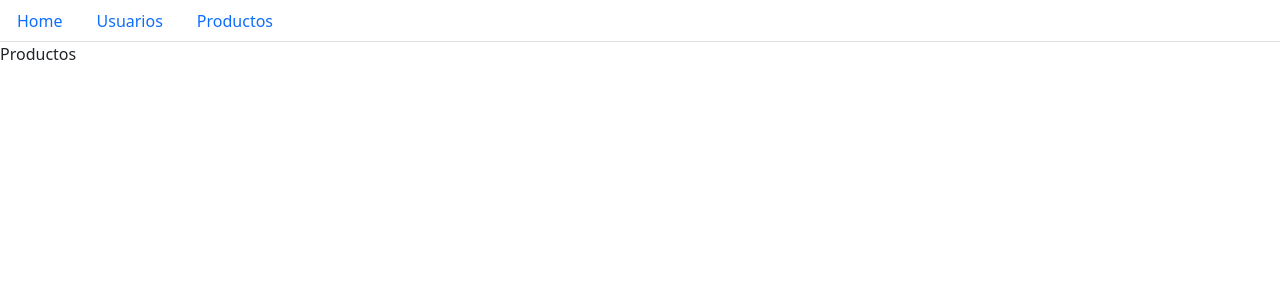
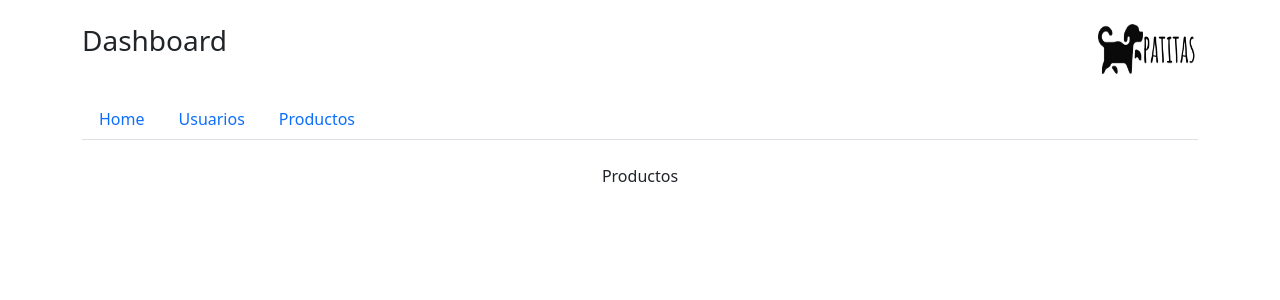
Before and after one commit to rodristoch/grupo_8_Dashboard-React, a React (Vite) app in the folder dashboard/: page /products in a window 1280 px wide. Shown: the top 300 px of the page. Built offline with nearby package versions, Linux system fonts and the light colour scheme.

Commit message:
Header mas contenedores para centrar el dashboard

```diff
--- a/dashboard/src/App.jsx
+++ b/dashboard/src/App.jsx
@@ -1,7 +1,7 @@
 import { useState } from 'react'
 import { Route, Routes, Link } from 'react-router-dom';
 
-
+import Header from './components/Header.jsx'
 import Navbar from './components/Navbar.jsx';
 import Home from './pages/home/Home.jsx';
 import Products from './pages/products/Products';
@@ -13,6 +13,7 @@ function App() {
 
   return (
     <>
+    <Header />
     <Navbar />
       <Routes>
         <Route path="/" element={<Home />} />
--- a/dashboard/src/Components/Navbar.jsx
+++ b/dashboard/src/Components/Navbar.jsx
@@ -1,9 +1,10 @@
 import React from 'react';
-import { Nav } from 'react-bootstrap';
-import { Link } from 'react-router-dom';
+import { Nav, Container } from 'react-bootstrap';
+import { Link } from 'react-router-dom'; // Asegúrate de importar Link de react-router-dom
 
 function Navbar() {
   return (
+    <Container className="text-center mt-4 mx-8">
       <Nav variant="tabs" defaultActiveKey="/home">
         <Nav.Item>
           <Nav.Link as={Link} to="/">Home</Nav.Link>
@@ -15,6 +16,7 @@ function Navbar() {
           <Nav.Link as={Link} to="/products">Productos</Nav.Link>
         </Nav.Item>
       </Nav>
+    </Container>
   );
 }
 
--- /dev/null
+++ b/dashboard/src/components/Header.jsx
@@ -0,0 +1,19 @@
+import { Container, Row, Col } from 'react-bootstrap';
+import LogoHead from '../assets/LogoHead.png';
+
+function Header() {
+    return (
+      <Container className="text-center mt-4 mx-8">
+        <Row>
+          <Col xs={1}>
+            <h3>Dashboard</h3>
+          </Col>
+          <Col xs={11} className="d-flex justify-content-end">
+            <img src={LogoHead} className="icono" alt="Icono" style={{ width: '100px', height: '50px' }} /> {/* Utiliza la imagen importada */}
+          </Col>
+        </Row>
+      </Container>
+    );
+  }
+
+  export default Header;
--- a/dashboard/src/pages/home/Home.jsx
+++ b/dashboard/src/pages/home/Home.jsx
@@ -1,9 +1,9 @@
 import React from "react";
-
+import {Container } from 'react-bootstrap';
 const Home = () => (
-    <>
+    <Container className="text-center mt-4 mx-8">
         <p>Home</p>
-    </>
+    </Container>
 );
 
 export default Home;
--- a/dashboard/src/pages/products/Products.jsx
+++ b/dashboard/src/pages/products/Products.jsx
@@ -1,9 +1,10 @@
 import React from "react";
+import {Container } from 'react-bootstrap';
 
 const Products = () => (
-    <>
+    <Container className="text-center mt-4 mx-8">
         <p>Productos</p>
-    </>
+    </Container>
 );
 
 export default Products;
--- a/dashboard/src/pages/users/Users.jsx
+++ b/dashboard/src/pages/users/Users.jsx
@@ -1,9 +1,10 @@
 import React from "react";
+import {Container } from 'react-bootstrap';
 
 const Users = () => (
-    <>
+    <Container className="text-center mt-4 mx-8">
         <p>Usuarios</p>
-    </>
+    </Container>
 );
 
 export default Users;
```
Also changed, not shown: dashboard/src/assets/LogoHead.png (added), dashboard/src/assets/tipos-paginas-web.jpg (added). Lines whose indentation alone changed are shown as unchanged.
